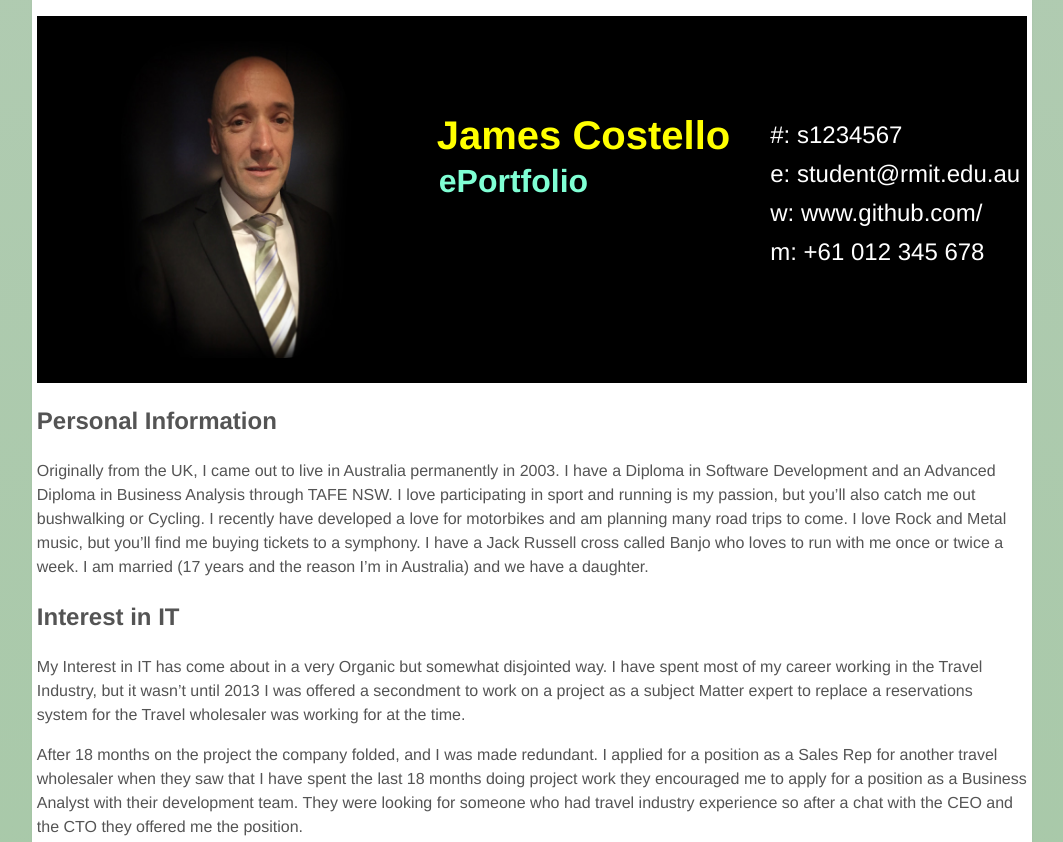
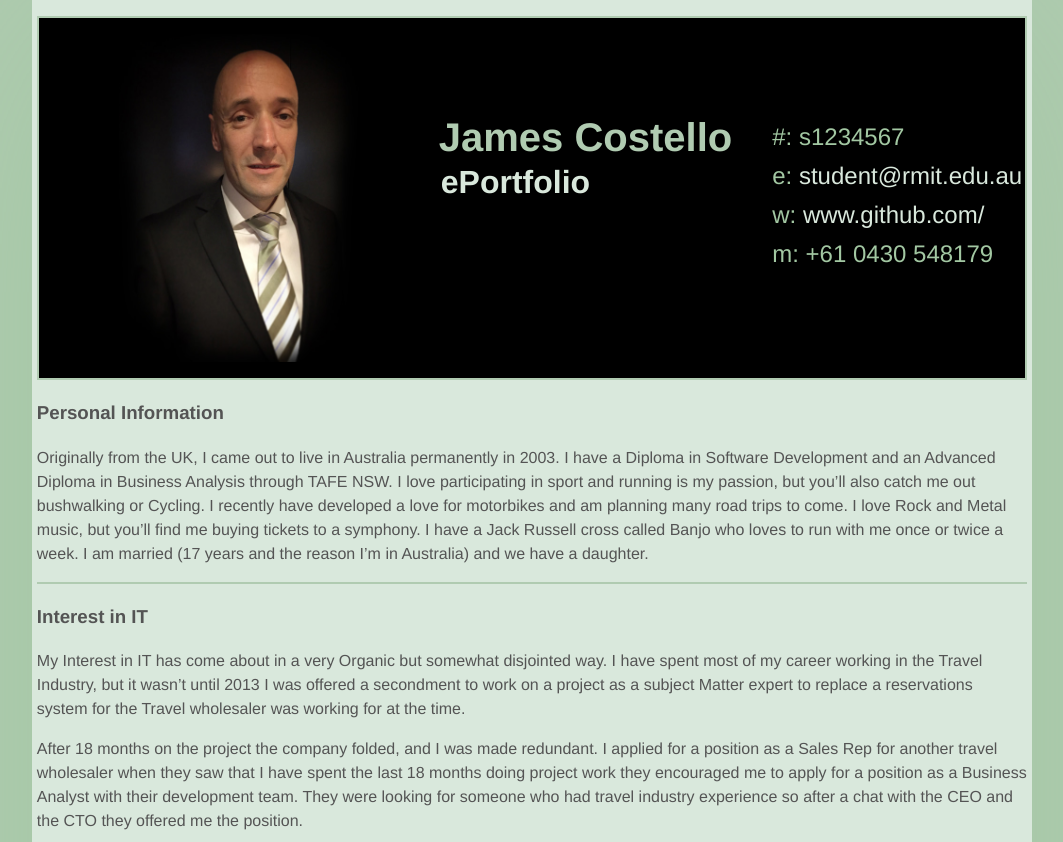
Before and after one commit to JimmyPaddyCossy/Assessment_Task_1, a plain HTML site: page index.html in a window 1280 px wide. Shown: the top 842 px of the page, without its empty margins (108-1171 px from the left). Drawn offline with Linux system fonts and the light colour scheme.

Commit message:
more changes

```diff
--- a/index.html
+++ b/index.html
@@ -8,6 +8,7 @@
     <script src="slideShow.js"></script>
 
 </head>
+
 <body>
     <!-- Slideshow container -->
     <div class="flex-container">
@@ -39,47 +40,37 @@
                 <img class="img-round" src="Images/img8.jpg" style="width:100%">
             </div>
         </div>
-
-
         <div id="name">
             <h1 class="quickFade delayTwo">James Costello</h1>
             <h2 class="quickFade delayThree">ePortfolio</h2>
         </div>
-
-
-
-
-
         <div id="contactDetails">
             <ul>
                 <li>#: s1234567</li>
                 <li>e: <a href="mailto:student@rmit.edu.au" target="_blank">student@rmit.edu.au</a></li>
-				<li>w: <a href="http://www.github.com">www.github.com/</a></li>
-				<li>m: +61 012 345 678</li>
+                <li>w: <a href="http://www.github.com" target="_blank">www.github.com/</a></li>
+                <li>m: +61 0430 548179</li>
             </ul>
         </div>
     </div>
-
     <script src="slideShow.js"></script>
-
-
-
-
-
-
-
-
-
     <div id="mainArea">
         <section>
+            <article>
+                <div>
                     <h1>Personal Information</h1>
-            <article>
+                </div>
+                <div>
                     <p>Originally from the UK, I came out to live in Australia permanently in 2003. I have a Diploma in Software Development and an Advanced Diploma in Business Analysis through TAFE NSW. I love participating in sport and running is my passion, but you’ll also catch me out bushwalking or Cycling. I recently have developed a love for motorbikes and am planning many road trips to come. I love Rock and Metal music, but you’ll find me buying tickets to a symphony. I have a Jack Russell cross called Banjo who loves to run with me once or twice a week. I am married (17 years and the reason I’m in Australia) and we have a daughter. </p>
+                </div>
             </article>
         </section>
         <section>
+            <article>
+                <div>
                     <h1>Interest in IT</h1>
-            <article>
+                </div>
+                <div>
                     <p>My Interest in IT has come about in a very Organic but somewhat disjointed way. I have spent most of my career working in the Travel Industry, but it wasn’t until 2013 I was offered a secondment to work on a project as a subject Matter expert to replace a reservations system for the Travel wholesaler was working for at the time. </p>
                     <p>After 18 months on the project the company folded, and I was made redundant. I applied for a position as a Sales Rep for another travel wholesaler when they saw that I have spent the last 18 months doing project work they encouraged me to apply for a position as a Business Analyst with their development team. They were looking for someone who had travel industry experience so after a chat with the CEO and the CTO they offered me the position. </p>
                     <p>It was here that I realised my career was changing and having worked with the Developers so closely so in 2016 I decided to Take a year out and go and study Cert IV in programming which continued onto a Diploma in Software Development. The course centred around the .net framework and used C# as the foundation along with SQL JavaScript html and CSS.</p>
@@ -99,44 +90,71 @@
                     <p>However due to personal circumstances after 3 years I have since left this position and am looking for part time work so I can focus on obtaining a Degree in IT.
                         I have chosen to come to RMIT through Open University as I needed the flexibility of online learning. For now, I have only chosen one subject as I don’t want to take on too much but hope in the next semester to take on the Introduction to Programming. This is to enable me to take on the full Degree course. </p>
                     <p>My aim in taking the Degree is to better educate myself and importantly fill in any gaps in my knowledge. I hoping to become a better developer and gain a better understanding of software development principals. Additionally, I would like to take a deeper dive into software development and a more scientific approach to IT, for example how does software interact with hardware? In addition, I am also hoping to make myself more employable.</p>
+                </div>
             </article>
         </section>
         <section>
+            <article>
+                <div>
                     <h1>Ideal Job</h1>
-            <article>
+                </div>
+                <div>
                     <p>My current Asprirations would be as similar to a <a href="jobAdd.pdf" target="_blank">Full Stack Developer.</a><br><br>
                         I see a senior full stack developer as pretty much the zenith in as far as developers go. Having the ability to design and implement front to back-end software, understand the technologies and their purpose is of great appeal to me. Not only would you need to understand the nuances of the different code but also how the actual framework can be used.<br><br>
                         This position requires the developer to have a sound Understanding of MS SQL Server, Azure web services, C# code Language, be able to build Web Api's and understand Model View Controller architecture (MVC). In addition, web technologies such as Angular and React which are JavaScript frameworks. Additionally, understating of TDD (Test Driven Design) and BDD Behaviour Driven Design Principals as well as architectural design patters (Assuming CRUD, SOLID, Singleton patters, containers and Factories).<br><br>
                         I have some very limited experience with .net core tech-stack, but my C# skills leave a lot to be desired. I have a Cert IV and Diploma in software Development which gave me some experience building solutions in .net core and Android studio, but it’s been some time since I have used these skills.
                         My recent position in Application support gave me intermediate knowledge in Sequel Server Management Studio as I used SQL daily. I also gained limited experience in XSLT which is something no one seems to teach any more but still quite prevalent in Legacy systems. I have experience with frontend HTML and CSS, but I need to develop my Java script skills. <br><br>
                         My current plan is to develop my C# skills and I am starting, all be it slowly, to use Pluralsight to gain better knowledge. I also have a plan to develop my own website about me showcasing my knowledge as I go through this degree course. The Idea is to constantly add topics to the site about various Developer technologies and design principals and how they can be used as i learn about them. This will serve not only to capture my experience and use a reference but allow me to build a website from scratch and host it using perhaps a cloud-based solution such as Azure (something I have not done before). In addition, this will serve as a reference point to future employees as to my skill set.</p>
+                </div>
             </article>
         </section>
         <section>
             <article>
+                <div>
                     <h1>Personal Profile</h1>
+                </div>
+                <div>
                     <h2>16 Personalities</h2>
+                </div>
+                <div>
                     <img src="16Personalities.png" alt="16Personalities!">
                     <p>My 16 Personalities profile can be viewed <a href="https://www.16personalities.com/profiles/037a79c462678" target="_blank">Here</a><br>
                         I’d say the results in this are reasonably accurate 53% Extroverted 47% Introverted. I tend to approach a new team reservedly but once I understand each personality my extroverted side takes over. I can be cool headed but will happily take on the debate and get my point across. I’m more likely to follow the facts than push a passioned agenda as facts and truths what will set debate apart and allow us to have a clear path.</p>
+                    <div>
                         <h2>Honey &#38; Mumford Learning styles quiz</h2>
+                    </div>
                     <img src="Honey_Mumford.png" alt="Honey & Mumford">
-                <p>Pragmatist is very strong here and I’d have to say I’m 100% in agreeance as I very much don’t see the value in something unless it can be applied in the real world. Everything must have a purpose and even an Automaton has a learning quality. Next is reflector which may also tie in with my personality type of not rushing into a situation without assessing.
-                    It like jumping into a river from a rock platform. Assess the situation and make sure it’s safe once it is it’s game on for wild fun! I was always the Kid that would go first but never without evaluation. You can’t lead properly without some answers and blind faith will send you down the wrong path.</p>
+                    <p>Pragmatist is very strong here and I’d have to say I’m 100% in agreeance as I very much don’t see the value in something unless it can be applied in the real world. Everything must have a purpose and even an Automaton has a learning quality. Next is reflector which may also tie in with my personality type of not rushing into a situation without assessing. It's like jumping into a river from a rock platform. Assess the situation and make sure it’s safe once it is, it’s game on for wild fun! I was always the Kid that would go first but never without evaluation. You can’t lead properly without some answers and blind faith will send you down the wrong path.</p>
+                    <div>
                         <h2>Big 5 Personality Test</h2>
+                    </div>
                     <img src="Big5.png" alt="Big5">
                     <p>I’d say I’m generally outgoing and predominantly Extroverted. In a Team I’m happy to take on the lead. I may not have all the answers which is why I’ll be working with you and your superior knowledge to help coordinate and get the work done. I’m conscientious in that everyone in the team has a role to play regardless of personality. <br><br>
                         Conflicts need to be resolved quickly with both parties needing to reach a compromise, but I acknowledge that I may not be overly willing to compromise. However, I like to believe that conflict can be negated buy team cooperation and by-in from the get-go. It’s important that every member of the team has an opportunity to put forward ideas and criticisms. After all, even the quietest person can provide solutions. My role when mitigating conflict is to help mediate and arrive at the best solution for team cohesiveness. This will involve a diplomatic approach considering a person’s idea may be their passion. Facts should always take precedence and when people disagree open dialog and discussion should be used to arrive at compromise.</p>
+                </div>
             </article>
         </section>
         <section>
             <article>
+                <div>
                     <h1>Project Idea</h1>
+                </div>
+                <div>
                     <h2>Overview</h2>
+                </div>
+                <div>
                     <p>The Aim is to build a web app for Performance coaches that links to smart watches such as Garmin and sununto. The app will give runners the ability to upload the metrics from their smart watches to a dedicated coaching app. The Idea being that a coach would get these metrics after a run and be able to analyse data and specifically tailor training loads for individuals based on metrics such as heart rate, Vo2 max milage etc. Additionally, coaches would have the ability to add training sessions to the app and give advice/feedback in addition to Athletes also giving feedback. The app would be aimed at but not exclusive to running, cycling, swimming and Trathlete clubs/groups and can be used by elite through amateur athletes.</p>
+                </div>
+                <div>
                     <h2>Motivation</h2>
+                </div>
+                <div>
                     <p>As a Runner myself being able to directly share my biometrics with my coach is a useful tool in my development as a runner. There are times when training sessions go wrong as fatigue from previous training has built up. It’s not always possible to detect this simply by me providing verbal feedback to coach and could lead to further fatigue and possible injury (feeling good but your resting Heart rate is up). Conversely, coach may reduce a training load, being cautious when not necessary. Additionally, it would provide a go to place for historical data.</p>
+                </div>
+                <div>
                     <h2>Description</h2>
+                </div>
+                <div>
                     <p>It’s not always possible for a coach to receive and give feedback on the day of a training session especially when you are faced with 20-30 athletes all vying for your attention. The Performance Coach application empowers coaches and athletes by providing an online collaboration tool so that training goals can be achieved, and training Loads monitored by way of athlete feed back and a powerful set of metrics. Information from smart devices, such as smartwatches, can be uploaded to provide metrics such as heart rate and milage to give a coach an overall view of an athlete’s fitness.
                         The application will allow coaches to not only set training plans, but also give them the ability to alter training sessions based on the athletes training needs. Additionally, the application will allow athletes to set race goals and have the visibility of where they are now and how far off the goal they are. This will give the athlete a clear picture as to how achievable the goal is in addition to insights on the required time and work need to achieve it based, off their current fitness.<br><br>
                         The application all also allow the athlete to detail any additional training coach is not aware of, such as strength training or additional runs through the week (this happens and is not always fed back to coach). Smartwatch companies such as Garmin and Suunto offer an API and have dedicated developer websites such as the <a href="https://developer.garmin.com/">Garmin Developer Site</a> and the <a href="https://apizone.suunto.com/">Suunto Developer Site</a>.<br><br>
@@ -144,8 +162,14 @@
                         In addition to a Web application Performance Coach will give access to a mobile app for iOS and Android so coaches and athletes can access information when a computer is simply not available.
                         Performance Coach will allow for athletes such as Runners, cyclists, swimmers, Triathletes and could be tailored to other sports such as Team sports, rowing etc.<br><br>
                         The aim would be to not just allow, a “one stop shop solution” but be able to Taylor the solution to a coach’s specific needs and style of coaching.</p>
+                </div>
+                <div>
                     <h2>Tool and Technologies</h2>
+                </div>
+                <div>
                     <p>The main web application will be built using .net core 6 framework and will employ technologies such as:</p>
+                </div>
+                <div>
                     <dl>
                         <dt>Front End</dt>
                         <dd>- HTML CSS and Java script will be used on the front end for the web development along with other third-party applications such as bootstrap CSS and angular where needed.</dd>
@@ -168,19 +192,27 @@
                         <dt>Harware</dt>
                         <dd>- Hardware will generaly be limited to local machines for Developers, cloud services should be able to provide a solution for all enviromnents so the use of servers in this case may be limited perhaps negated. </dd>
                     </dl>
+                </div>
+
+                <div>
                     <h2>Skills Required</h2>
+                </div>
+                <div>
                     <p>Full stack .net developers will be needed for the main application. HTML CSS C# java script. Developers must have experience with .net core and be familiar with identity and Entity framework. <br>
                         Developers must the have ability and experience to build RESTful API services. Developers will need experience in Azure webservices.<br>
                         UX and UI designers will be needed for the web and mobile applications and experience with Adobe suite is essential.<br>
                         In addition, subject matter experts will be needed such as skilled coaches and exercise physiologists to provide training insights and expertise. <br>
                         Business Analysis and Project managers will work alongside Development teams in a Scrum approach enabling rapid software development.</p>
-
+                </div>
+                <div>
                     <h2>Outcome</h2>
+                </div>
+                <div>
                     <p>The Outcome of the project is to provide a viable and competitive solution to current technologies such as <a href="https://www.trainingpeaks.com/">Training Peaks.</a><br>
                         There are limited applications of this nature in the marketplace and uptake is limited by coaches due to lack of competition and pricing.<br>
                         The application will give coach’s clearer and better visibility to the individual training needs of any athlete from the recreational amateur to the Elite athlete.</p>
+                </div>
             </article>
         </section>
     </div>
-
 </body></html>
--- a/slideShow.css
+++ b/slideShow.css
@@ -5,17 +5,7 @@
 /* Slideshow container */
 .slideshow-container {
     max-width: 400px;
-    float:left;
-
-
 }
-
-/* Hide the images by default */
-.mySlides {
-    display: none;
-}
-
-
 
 /* Fading animation */
 .fade {
--- a/style.css
+++ b/style.css
@@ -1,12 +1,14 @@
+/*-------------------Elements----------------*/
+
 html {
-    background: #e6e9e9;
-    background-image: radial-gradient(circle, #d9e8dc , #a2c7a2 , #b0cbb1 );
+    background: #b0cbb1;
+    /*background-image: linear-gradient(#d9e8dc , #a2c7a2 , #b0cbb1 );*/
     -webkit-font-smoothing: antialiased;
 }
 
 body {
-    background: #fff;
-    box-shadow: 0 0 2px rgba(0, 0, 0, 0.06);
+    background: #d9e8dc;
+    box-shadow: 0 0 300px #a2c7a2;
     color: #545454;
     font-family: "Helvetica Neue", Helvetica, Arial, sans-serif;
     font-size: 16px;
@@ -16,8 +18,7 @@ body {
     padding: 1em .3em 4em;
 }
 
-h1,
-h2,
+h1,h2,
  {
     color: #222;
     font-weight: 600;
@@ -31,25 +32,23 @@ h2 {
 a {
     color: #0083e8;
 }
+img {
+    border: 6px ridge #b0cbb1;
+    border-radius: 5px;
+    display: block;
+    margin: 1em auto;
+    max-width: 50%;
 
-b,
-strong {
-    font-weight: 600;
 }
 
-img {
-    animation: colorize 2s cubic-bezier(0, 0, .78, .36) 1;
-    background: transparent;
-    border: 10px solid rgba(0, 0, 0, 0.12);
-    border-radius: 10px;
-    display: block;
-    margin: 1.3em auto;
-    max-width: 95%;
+section {
+	border-top: 2px solid #b0cbb1;
 }
 
+/*-----------------ID's-------------------------*/
+
 #name {
-	float: left;
-    margin-top: 10%
+    margin-top: 10%;
 }
 
 
@@ -59,21 +58,18 @@ img {
 	font-family: 'Rokkitt', Helvetica, Arial, sans-serif;
 	margin-top:-10px;
     margin-bottom: -50px;
-    color: yellow;
+    color: #b0cbb1;
 }
 
 #name h2 {
 	font-size: 2em;
 	margin-left: 2px;
 	font-family: 'Rokkitt', Helvetica, Arial, sans-serif;
-    color: aquamarine;
+    color: #d9e8dc;
 }
 
-
-
 #contactDetails {
-	float: right;
-    margin-top: 10%
+    margin-top: 10%;
 }
 
 #contactDetails ul {
@@ -84,11 +80,11 @@ img {
 
 #contactDetails ul li {
 	margin-bottom: 3px;
-	color: white;
+	color: #a2c7a2;
 }
 
-#contactDetails ul li a, a[href^=tel] {
-	color: white;
+#contactDetails a {
+	color: #d9e8dc;
 	text-decoration: none;
 	-webkit-transition: all .3s ease-in;
 	-moz-transition: all .3s ease-in;
@@ -98,36 +94,20 @@ img {
 }
 
 #contactDetails ul li a:hover {
-	color: #6FFFE9;
+	color: #A9fe99;
 }
 
-
-
-
+/*----------------Class's--------------*/
 
 .img-round {
-    animation: colorize 2s cubic-bezier(0, 0, .78, .36) 1;
-    background: transparent;
-    border: 4px solid rgba(0, 0, 0, 0.8);
-    border-radius: 30%;
-    display: block;
-    margin: 1.3em auto;
     max-width: 60%;
+    border:none;
 }
 
 .flex-container {
   display: flex;
-  flex-wrap: nowrap;
   background-color: black;
+    border-top: 2px solid #b0cbb1;
+    border-left: 2px solid #b0cbb1;
+    border-right: 2px solid #b0cbb1;
 }
-@keyframes colorize {
-    0% {
-        -webkit-filter: grayscale(100%);
-        filter: grayscale(100%);
-    }
-
-    100% {
-        -webkit-filter: grayscale(0%);
-        filter: grayscale(0%);
-    }
-}
```
Also changed, not shown: 16Personalities.png, Big5.png. Lines whose indentation alone changed are shown as unchanged.
